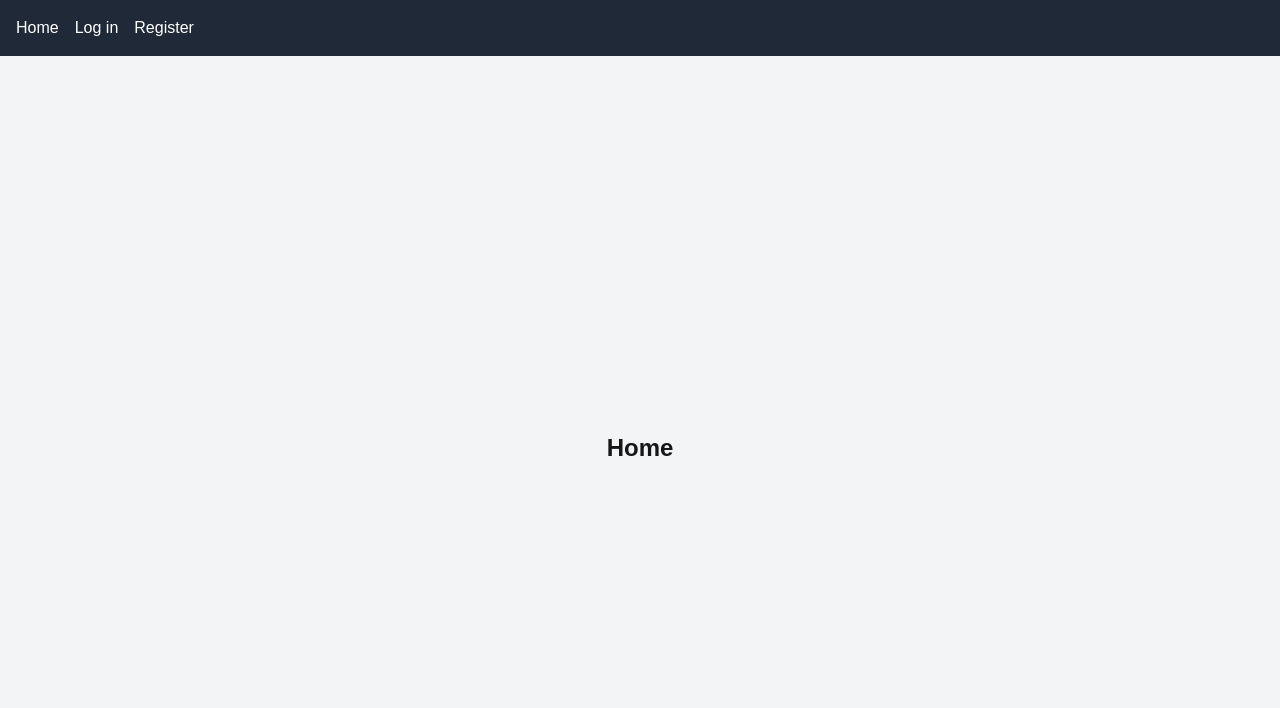
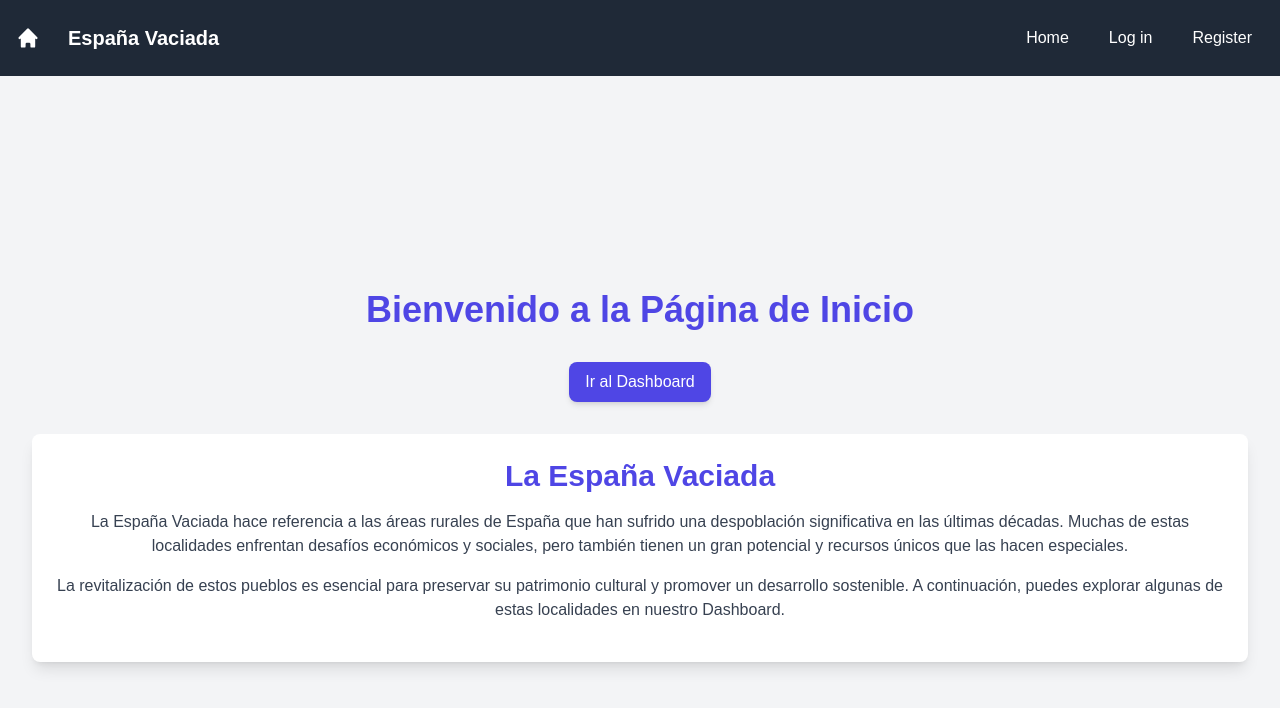
Before and after one commit to Bootcamp-IA-P4/emptyspain-frontend, a Next.js app: page / in a window 1280 px wide. Shown: the top 708 px of the page. Built offline with nearby package versions, Linux system fonts and the light colour scheme; no server answers.

Commit message:
Implement: changes style in dashboard, and navbar

```diff
--- a/package.json
+++ b/package.json
@@ -9,6 +9,7 @@
     "lint": "next lint"
   },
   "dependencies": {
+    "@heroicons/react": "^1.0.6",
     "axios": "^1.8.1",
     "js-cookie": "^3.0.5",
     "next": "15.1.7",
--- a/src/app/components/Navbar.js
+++ b/src/app/components/Navbar.js
@@ -1,29 +1,38 @@
 "use client";
 import Link from "next/link";
 import { useAuth } from "../../context/authContext";
+import { HomeIcon } from "@heroicons/react/solid";
 
 export default function Navbar() {
   const { user, handleLogout } = useAuth();
 
+  const linkClasses = "text-white hover:text-gray-300 transition-colors px-3 py-2 rounded-md";
+
   return (
-    <nav className="flex items-center justify-between p-4 bg-gray-800 text-white shadow-md">
+    <nav className="flex items-center justify-between p-4 bg-gray-800 shadow-md">
+      <div className="flex items-center gap-4">
+        <HomeIcon className="h-6 w-6 text-white" />
+        <Link href="/" className={`${linkClasses} text-xl font-bold`}>
+          España Vaciada
+        </Link>
+      </div>
       <div className="flex gap-4">
-        <Link href="/" className="hover:text-gray-300">
+        <Link href="/" className={linkClasses}>
           Home
         </Link>
         {!user ? (
           <>
-            <Link href="/login" className="hover:text-gray-300">
+            <Link href="/login" className={linkClasses}>
               Log in
             </Link>
-            <Link href="/register" className="hover:text-gray-300">
+            <Link href="/register" className={linkClasses}>
               Register
             </Link>
           </>
         ) : (
           <button
             onClick={handleLogout}
-            className="bg-red-500 hover:bg-red-600 text-white px-4 py-2 rounded-md"
+            className="bg-red-500 hover:bg-red-600 text-white px-4 py-2 rounded-md transition-colors"
           >
             Log out
           </button>
--- a/src/app/dashboard/page.js
+++ b/src/app/dashboard/page.js
@@ -1,13 +1,16 @@
 "use client";
 import { useAuth } from "../../context/authContext";
 import { useRouter } from "next/navigation";
-import { useEffect } from "react";
+import { useEffect, useState } from "react";
+import { getPueblos } from "../../services/api";
+import { HeartIcon as HeartOutline } from '@heroicons/react/outline';
+import { HeartIcon as HeartSolid } from '@heroicons/react/solid';
 
 export default function Dashboard() {
   const { user, loading } = useAuth();
   const router = useRouter();
-
-  console.log(user);
+  const [pueblos, setPueblos] = useState([]);
+  const [favorites, setFavorites] = useState({});
 
   useEffect(() => {
     if (!loading && !user) {
@@ -15,13 +18,73 @@ export default function Dashboard() {
     }
   }, [user, loading, router]);
 
+  useEffect(() => {
+    const fetchPueblos = async () => {
+      const data = await getPueblos();
+      setPueblos(data);
+    };
+
+    fetchPueblos();
+  }, []);
+
+  const toggleFavorite = (id) => {
+    setFavorites((prevFavorites) => ({
+      ...prevFavorites,
+      [id]: !prevFavorites[id],
+    }));
+  };
+
   if (loading) return <p>Cargando...</p>;
 
   return (
-    <div className="flex flex-col items-center justify-center min-h-screen bg-gray-100">
-      <h2 className="text-2xl font-bold mb-4 text-center">
-        Aquí irá el listado de pueblos
+    <div className="min-h-screen bg-gray-100 p-8">
+      <h2 className="text-4xl font-bold text-center mb-8 text-indigo-600">
+        Listado de Pueblos
       </h2>
+      <div className="grid grid-cols-1 md:grid-cols-2 lg:grid-cols-3 gap-8">
+        {pueblos.map((pueblo) => (
+          <div
+            key={pueblo.id}
+            className="bg-white p-6 rounded-lg shadow-lg transition-transform transform hover:scale-105 relative"
+          >
+            <h3 className="text-xl font-semibold text-indigo-600 mb-2">
+              {pueblo.nombre}
+            </h3>
+            <p className="text-gray-700 mb-1">
+              <strong>Provincia:</strong> {pueblo.provincia}
+            </p>
+            <p className="text-gray-700 mb-1">
+              <strong>Comunidad Autónoma:</strong> {pueblo.comunidad_autonoma}
+            </p>
+            <p className="text-gray-700 mb-1">
+              <strong>Población:</strong> {pueblo.poblacion}
+            </p>
+            <p className="text-gray-700 mb-1">
+              <strong>Superficie (km²):</strong> {pueblo.superficie_km2}
+            </p>
+            <p className="text-gray-700 mb-1">
+              <strong>Densidad de Población:</strong> {pueblo.densidad_poblacion}
+            </p>
+            <p className="text-gray-700 mb-1">
+              <strong>Código INE:</strong> {pueblo.codigo_ine}
+            </p>
+            <p className="text-gray-700">
+              <strong>Clasificación de Zona:</strong>{" "}
+              {pueblo.clasificacion_zona}
+            </p>
+            <button
+              onClick={() => toggleFavorite(pueblo.id)}
+              className="absolute top-4 right-4"
+            >
+              {favorites[pueblo.id] ? (
+                <HeartSolid className="h-6 w-6 text-red-500" />
+              ) : (
+                <HeartOutline className="h-6 w-6 text-gray-500 hover:text-red-500" />
+              )}
+            </button>
+          </div>
+        ))}
+      </div>
     </div>
   );
 }
--- a/src/app/page.js
+++ b/src/app/page.js
@@ -1,9 +1,35 @@
-import Image from "next/image";
+"use client";
+import { useRouter } from 'next/navigation'; // Cambiado de next/router a next/navigation
 
 export default function Home() {
+  const router = useRouter();
+
+  const handleRedirect = () => {
+    router.push('/dashboard');
+  };
+
   return (
-    <div className="flex flex-col items-center justify-center min-h-screen bg-gray-100">
-      <h2 className="text-2xl font-bold mb-4 text-center">Home</h2>
+    <div className="flex flex-col items-center justify-center min-h-screen bg-gray-100 p-8">
+      <h1 className="text-4xl font-bold mb-8 text-indigo-600 text-center">Bienvenido a la Página de Inicio</h1>
+      <button
+        onClick={handleRedirect}
+        className="bg-indigo-600 text-white py-2 px-4 rounded-lg shadow-md hover:bg-indigo-700 transition-colors mb-8"
+      >
+        Ir al Dashboard
+      </button>
+
+      <div className="bg-white p-6 rounded-lg shadow-lg text-center">
+        <h2 className="text-3xl font-semibold mb-4 text-indigo-600">La España Vaciada</h2>
+        <p className="text-gray-700 mb-4">
+          La España Vaciada hace referencia a las áreas rurales de España que han sufrido una despoblación
+          significativa en las últimas décadas. Muchas de estas localidades enfrentan desafíos económicos y sociales,
+          pero también tienen un gran potencial y recursos únicos que las hacen especiales.
+        </p>
+        <p className="text-gray-700 mb-4">
+          La revitalización de estos pueblos es esencial para preservar su patrimonio cultural y promover un desarrollo
+          sostenible. A continuación, puedes explorar algunas de estas localidades en nuestro Dashboard.
+        </p>
+      </div>
     </div>
   );
 }
--- /dev/null
+++ b/src/services/api.js
@@ -0,0 +1,13 @@
+import axios from 'axios';
+
+const API_URL = 'http://localhost:8000/api/pueblos/';
+
+export const getPueblos = async () => {
+  try {
+    const response = await axios.get(API_URL);
+    return response.data;
+  } catch (error) {
+    console.error('Error fetching pueblos:', error);
+    return [];
+  }
+};
```
Also changed, not shown: 1 other file (tests, documents, lock files or other folders).
